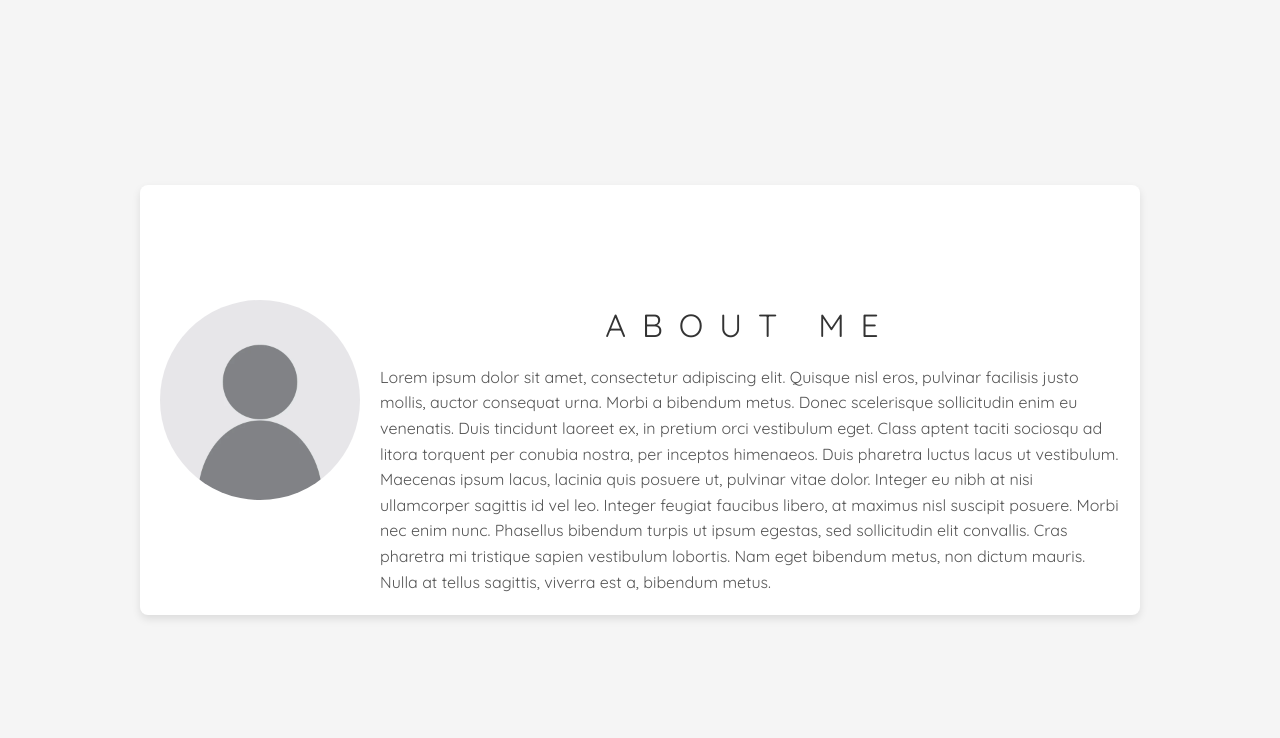
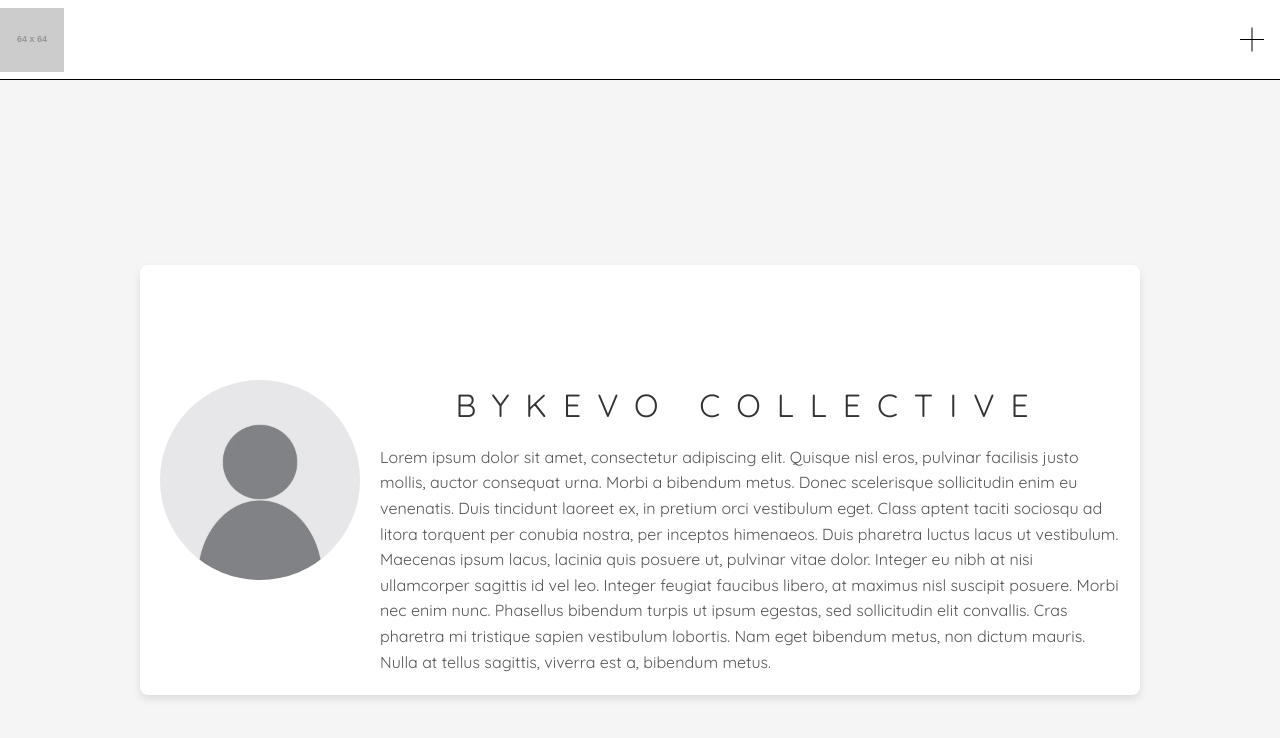
Before and after one commit to keveniskander/photography_portfolio, a React (Create React App) app: page /about in a window 1280 px wide. Shown: the top 738 px of the page. Built offline with nearby package versions, Linux system fonts and the light colour scheme; a web font is replaced by a local one.

Commit message:
updated all pages with navbar

```diff
--- a/src/About.js
+++ b/src/About.js
@@ -1,14 +1,17 @@
 import React from "react";
 import './about.css'; // Import the CSS file for the About page
 import myPicture from '../src/images/myPicture.jpg'; // Replace with the actual path to your picture
+import Navbar from './Navbar'; // Import the Navbar component
 
 function About(props) {
   return (
+    <>
+      <Navbar /> {}
       <section className="about-section">
         <div className="about-container">
           <img src={myPicture} alt="My Picture" className="about-picture" />
           <div className="about-text">
-          <h1>About Me</h1>
+            <h1>BYKEVO COLLECTIVE</h1>
             <p>
               Lorem ipsum dolor sit amet, consectetur adipiscing elit. Quisque
               nisl eros, pulvinar facilisis justo mollis, auctor consequat urna.
@@ -27,6 +30,7 @@ function About(props) {
           </div>
         </div>
       </section>
+    </>
   );
 }
 
--- a/src/Navbar.js
+++ b/src/Navbar.js
@@ -1,30 +1,44 @@
-import React, { useState } from 'react';
-import { Link } from 'react-scroll';
-import './navbar.css'; // Ensure to create this CSS file and add styles from the provided CSS
+import React, { useState, useEffect } from 'react';
+import { Link } from 'react-router-dom';
+import './navbar.css';
 
 function Navbar() {
-  const [isOpen, setIsOpen] = useState(false);
+  const [isMenuOpen, setIsMenuOpen] = useState(false);
+
+  useEffect(() => {
+    const handleScroll = () => {
+      if (isMenuOpen) {
+        window.scrollTo(0, 0);
+      }
+    };
+
+    window.addEventListener('scroll', handleScroll);
+
+    return () => {
+      window.removeEventListener('scroll', handleScroll);
+    };
+  }, [isMenuOpen]);
 
   const toggleMenu = () => {
-    setIsOpen(!isOpen);
+    setIsMenuOpen(!isMenuOpen);
   };
 
   return (
     <header>
-      <nav className="container nav">
-        <a href="/" title="Visit Company's site">
+      <nav className="navbar">
+        <Link to="/" className="logo" title="Visit Company's site">
           <span className="sr-only">Company Name</span>
           <img width="64" height="64" src="https://placehold.co/64x64" alt="Company's Logo" title="Company Name" />
-        </a>
-        <button id="hamburger" type="button" className={`hamburger ${isOpen ? 'active' : ''}`} aria-pressed={isOpen} onClick={toggleMenu}>
+        </Link>
+        <button id="hamburger" type="button" className={`hamburger ${isMenuOpen ? 'active' : ''}`} aria-pressed={isMenuOpen} aria-label="Toggle Menu" onClick={toggleMenu}>
           <span className="sr-only">Menu</span>
           <span className="line"></span>
         </button>
-        <div id="dropdown" className={`dropdown ${isOpen ? 'active' : ''}`}>
-          <ul id="dropdown-content" className={`dropdown-content ${isOpen ? 'active' : ''}`} role="menu" aria-label="Main Menu">
-            <li role="none"><Link role="menuitem" to="about" smooth={true} duration={500} onClick={toggleMenu}>About us</Link></li>
-            <li role="none"><Link role="menuitem" to="projects" smooth={true} duration={500} onClick={toggleMenu}>Projects</Link></li>
-            <li role="none"><Link role="menuitem" to="contact" smooth={true} duration={500} onClick={toggleMenu}>Contact us</Link></li>
+        <div id="dropdown" className={`dropdown ${isMenuOpen ? 'active' : ''}`}>
+          <ul id="dropdown-content" className={`dropdown-content ${isMenuOpen ? 'active' : ''}`} role="menu" aria-label="Main Menu">
+            <li role="none"><Link role="menuitem" to="/" onClick={toggleMenu}>Places</Link></li>
+            <li role="none"><Link role="menuitem" to="/travel" onClick={toggleMenu}>People</Link></li>
+            <li role="none"><Link role="menuitem" to="/about" onClick={toggleMenu}>About</Link></li>
           </ul>
         </div>
       </nav>
--- a/src/Travel.js
+++ b/src/Travel.js
@@ -1,11 +1,15 @@
-import React from "react"
+import React from "react";
+import Navbar from './Navbar'; // Import the Navbar component
 
 function Travel(props) {
   return (
-    <div>
-      <h1>Travel</h1>
-    </div>
-  )
+    <>
+      <Navbar /> {/* Add the Navbar component here */}
+      <div>
+        <h1>People</h1>
+      </div>
+    </>
+  );
 }
 
 export default Travel;
--- a/src/navbar.css
+++ b/src/navbar.css
@@ -47,7 +47,7 @@ ul {
   padding-right: 2rem;
 }
 
-.nav {
+.navbar {
   width: 100vw;
   height: 80px;
   display: flex;
@@ -59,7 +59,7 @@ ul {
   position: relative;
 }
 
-.nav a {
+.navbar a.logo {
   display: flex;
   align-items: center;
 }
@@ -79,6 +79,8 @@ ul {
   width: 24px;
   transition: transform 140ms ease-in-out;
   cursor: pointer;
+  position: absolute;
+  right: 1rem;
 }
 
 .hamburger.active {
```
Lines whose indentation alone changed are shown as unchanged.
